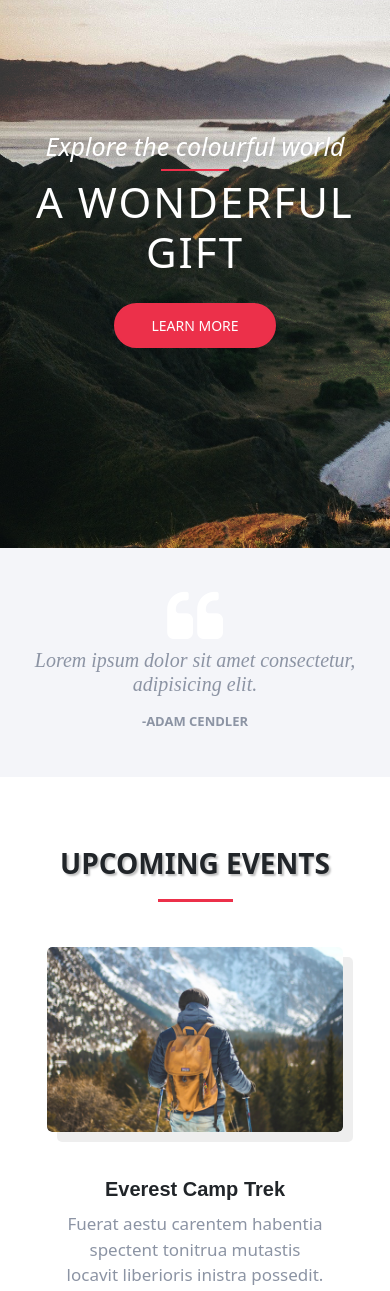
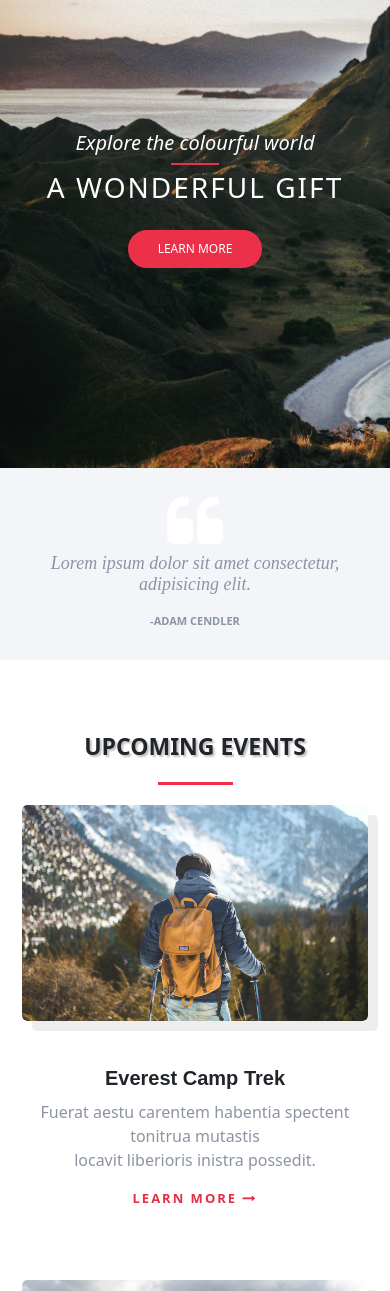
Before and after one commit to mahibhuiyan/outdoor, a plain HTML site: page index.html in a window 390 px wide. Shown: the part 159-1450 px from the top of the page. Drawn offline with nearby package versions, Linux system fonts and the light colour scheme; files whose address does not match are found by name.

Commit message:
Update responsive.css

```diff
--- a/css/responsive.css
+++ b/css/responsive.css
@@ -139,25 +139,28 @@
 }
 @media (max-width:570px){
     .banner h3 {
-        font-size: 25px;
+        font-size: 20px;
     }
     .banner span {
-        width: 68px;
+        width: 48px;
     }
     .banner h1 {
-        font-size: 42px;
+        font-size: 28px;
     }
     .title h2 {
-        font-size: 28px;
+        font-size: 23px;
+    }
+    .quote-section {
+        padding: 25px 0;
     }
     .quote i {
         font-size: 60px;
     }
     .quote h2 {
-        font-size: 20px;
+        font-size: 18px;
     }
     .quote h3 {
-        font-size: 13px;
+        font-size: 11px;
     }
     .tour-section .fst span {
         margin: 15px auto;
@@ -180,19 +183,32 @@
     }
     .tour-section .image {
         overflow: hidden;
-        margin: 12px auto;
+        margin: 0px auto;
         width: 73%;
         border-radius: 5px;
     }
+    .tour-section .image img{
+        margin :10px 0;
+    }
 }
-@media (max-width:320px){
+@media (max-width:400px){
     .butn {
-        width: 28%;
+        width: 30%;
         margin: 0 auto;
     }
-    .banner h1 {
-        font-size: 40px;
-        margin: 15px 0 40px;
-        animation: none;
+    .banner .btn-info {
+        font-size: 12px;
+        border-radius: 35px;
+        padding: 8px 28px;
+    }
+    .event-section .event {
+        width: 100%;
+        padding: 10px;
+    }
+    .event-section .event-content p {
+        font-size: 16px;
+    }
+    .explore-section .explore h1 {
+        font-size: 35px;
     }
 }
```
